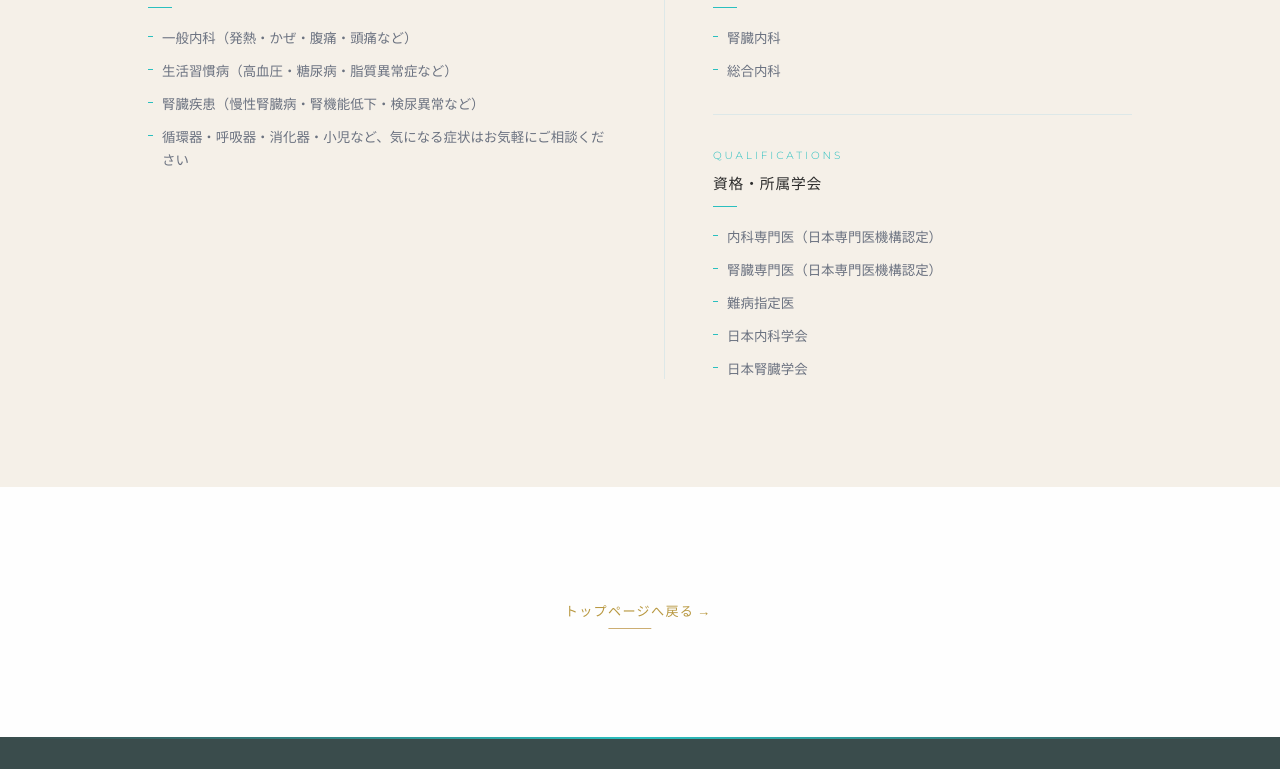
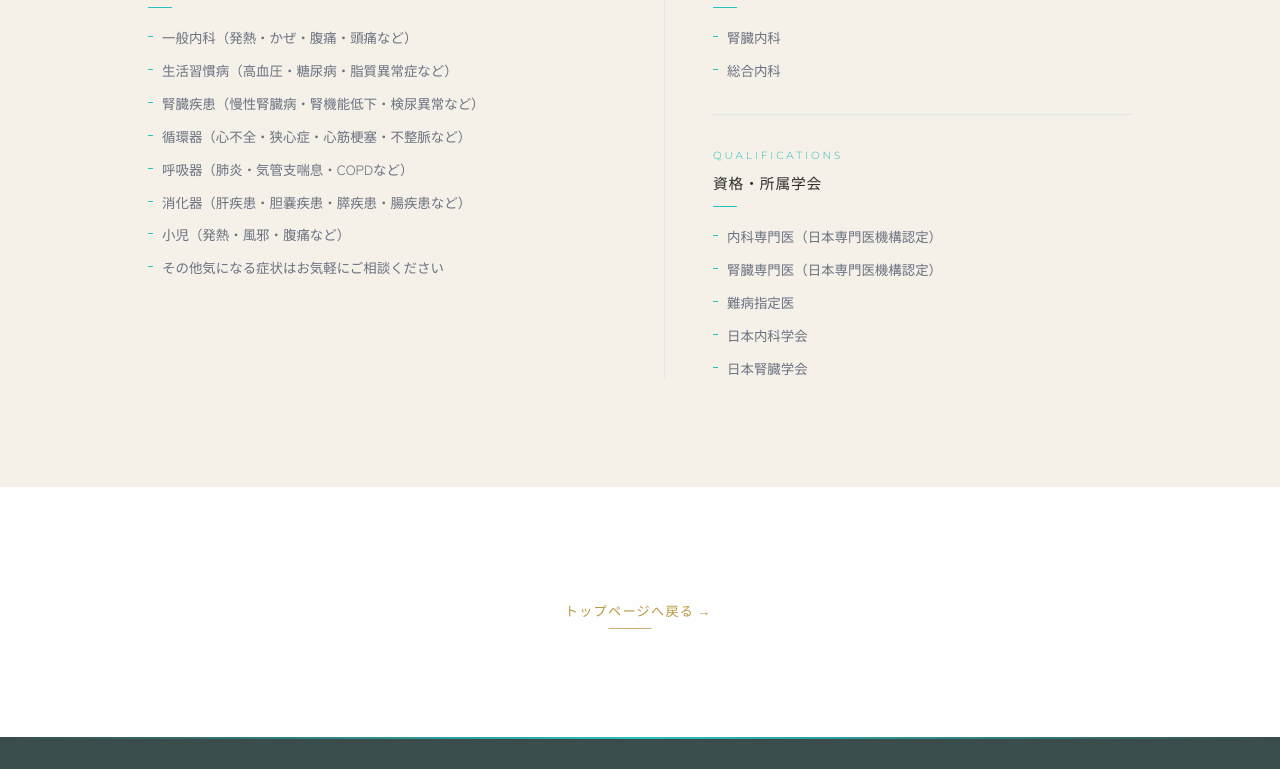
Before and after one commit to ggg-works/ieda-naika, a plain HTML site: page doctor.html in a window 1280 px wide. Shown: the part 1758-2527 px from the top of the page. Drawn offline with Linux system fonts and the light colour scheme.

Commit message:
医師紹介診療範囲修正

```diff
--- a/doctor.html
+++ b/doctor.html
@@ -164,7 +164,11 @@
               <li>一般内科（発熱・かぜ・腹痛・頭痛など）</li>
               <li>生活習慣病（高血圧・糖尿病・脂質異常症など）</li>
               <li>腎臓疾患（慢性腎臓病・腎機能低下・検尿異常など）</li>
-              <li>循環器・呼吸器・消化器・小児など、気になる症状はお気軽にご相談ください</li>
+              <li>循環器（心不全・狭心症・心筋梗塞・不整脈など）</li>
+              <li>呼吸器（肺炎・気管支喘息・COPDなど）</li>
+              <li>消化器（肝疾患・胆嚢疾患・膵疾患・腸疾患など）</li>
+              <li>小児（発熱・風邪・腹痛など）</li>
+              <li>その他気になる症状はお気軽にご相談ください</li>
             </ul>
           </div>
 
```
